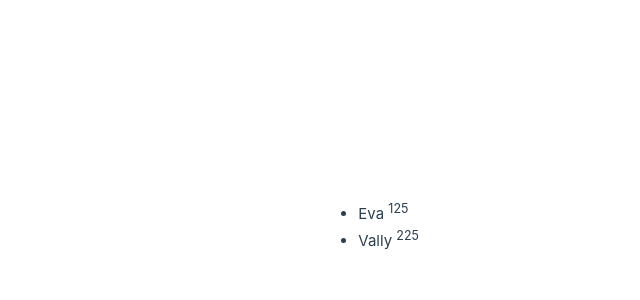
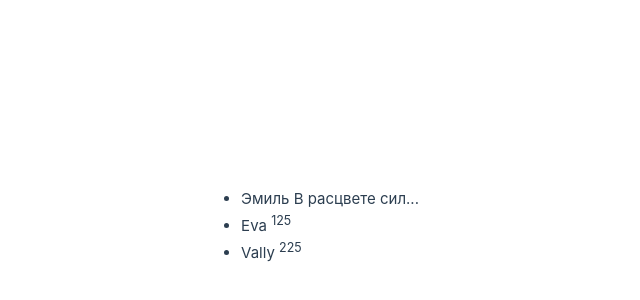
Before and after one commit to Ann-Fox/avis-tv, a Vue app: page / in a window 1280 px wide. Shown: the part 174-474 px from the top of the page, without its empty margins (221-861 px from the left). Built offline with nearby package versions, Linux system fonts and the light colour scheme.

Commit message:
chore: working with polymer arrays and objects (v-if, v-else-if, v-else)

```diff
--- a/src/App.vue
+++ b/src/App.vue
@@ -3,7 +3,7 @@
 import {ref} from "vue";
 
 const users = ref ([
-  {id: 1, name: 'Эмиль', age: 25},
+  {id: 1, name: 'Эмиль', age: 50},
   {id: 2, name: 'Eva', age: 125},
   {id: 3, name: 'Vally', age: 225},
 ])
@@ -14,10 +14,19 @@ const users = ref ([
     <ul>
       <li v-for="user in users"
       :key="user.id"
-          v-show="user.age > 25"
       >
       {{ user.name}}
-        <sup>{{ user.age}}</sup>
+
+        <sup v-if="user.name !== 'Эмиль'">
+          {{ user.age}}
+        </sup>
+
+        <span v-else-if="user.age === 50">
+          В расцвете сил...
+        </span>
+
+        <span v-else>В возрасте...</span>
+
       </li>
     </ul>
   </div>
```
